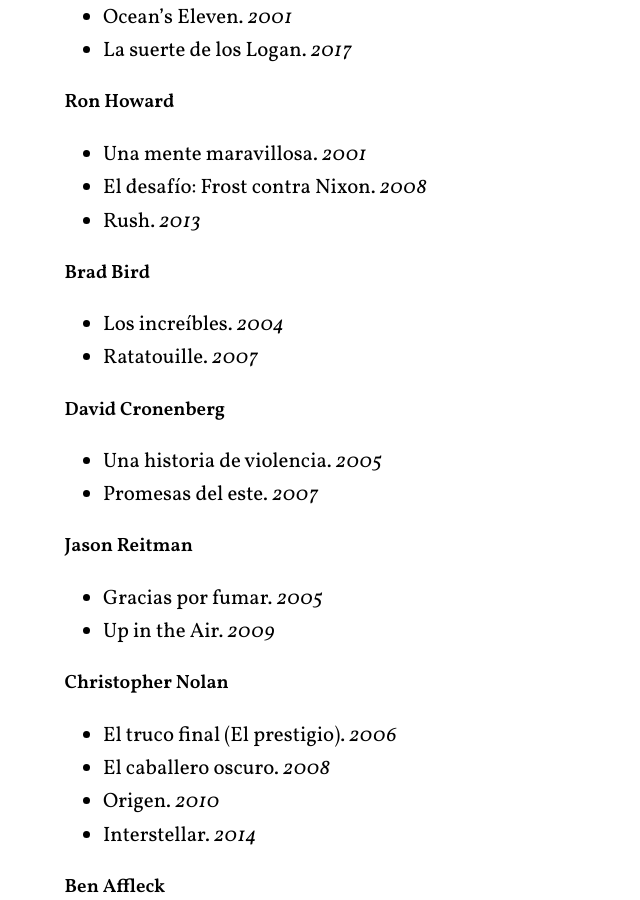
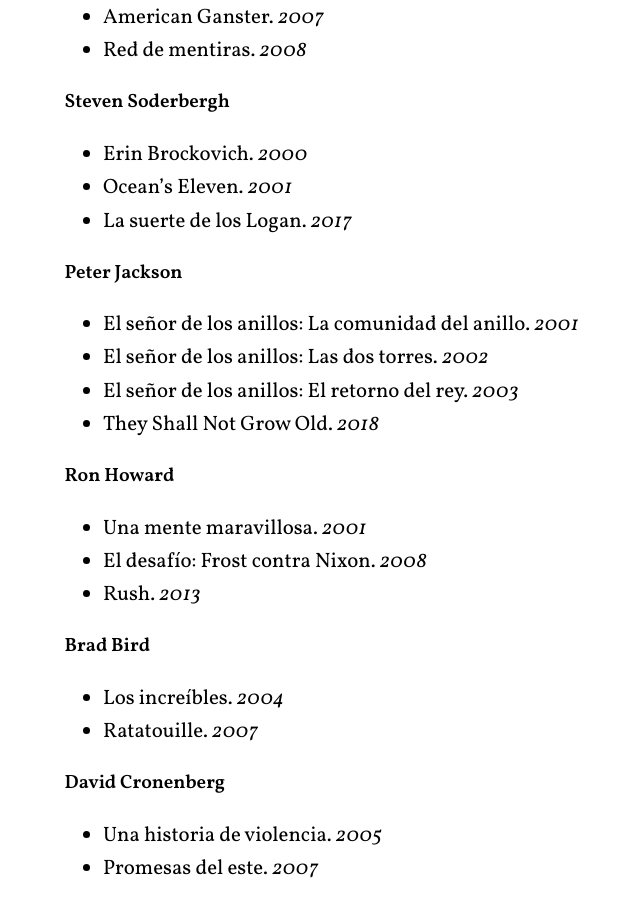
Before and after one commit to arturoherrero/arturoherrero.com, a Jekyll site: the page built from pages/directors.md, in a window 1280 px wide and 900 px high, scrolled down 7865 px. Shown: the whole window, without its empty margins (186-826 px from the left). Built offline with Jekyll 4.4.1, drawn with Linux system fonts in a browser that asks for light colours; some of the changed text lies outside the part shown.

Commit message:
Update lists

```diff
--- a/pages/directors.md
+++ b/pages/directors.md
@@ -209,6 +209,11 @@
 - Snatch. Cerdos y diamantes. *2000*
 - RocknRolla. *2008*
 
+##### Javier Fesser
+- El milagro de P. Tinto. *1998*
+- Campeones. *2018*
+- Historias lamentables. *2020*
+
 ##### Sam Mendes
 - American Beauty. *1999*
 - Camino a la perdición. *2002*
@@ -235,6 +240,12 @@
 - Erin Brockovich. *2000*
 - Ocean's Eleven. *2001*
 - La suerte de los Logan. *2017*
+
+##### Peter Jackson
+- El señor de los anillos: La comunidad del anillo. *2001*
+- El señor de los anillos: Las dos torres. *2002*
+- El señor de los anillos: El retorno del rey. *2003*
+- They Shall Not Grow Old. *2018*
 
 ##### Ron Howard
 - Una mente maravillosa. *2001*
```
Also changed, not shown: other parts of pages/directors.md (+1 -0 lines), pages/books.md (+5 -1 lines), pages/movies.md (+1 -0 lines).
